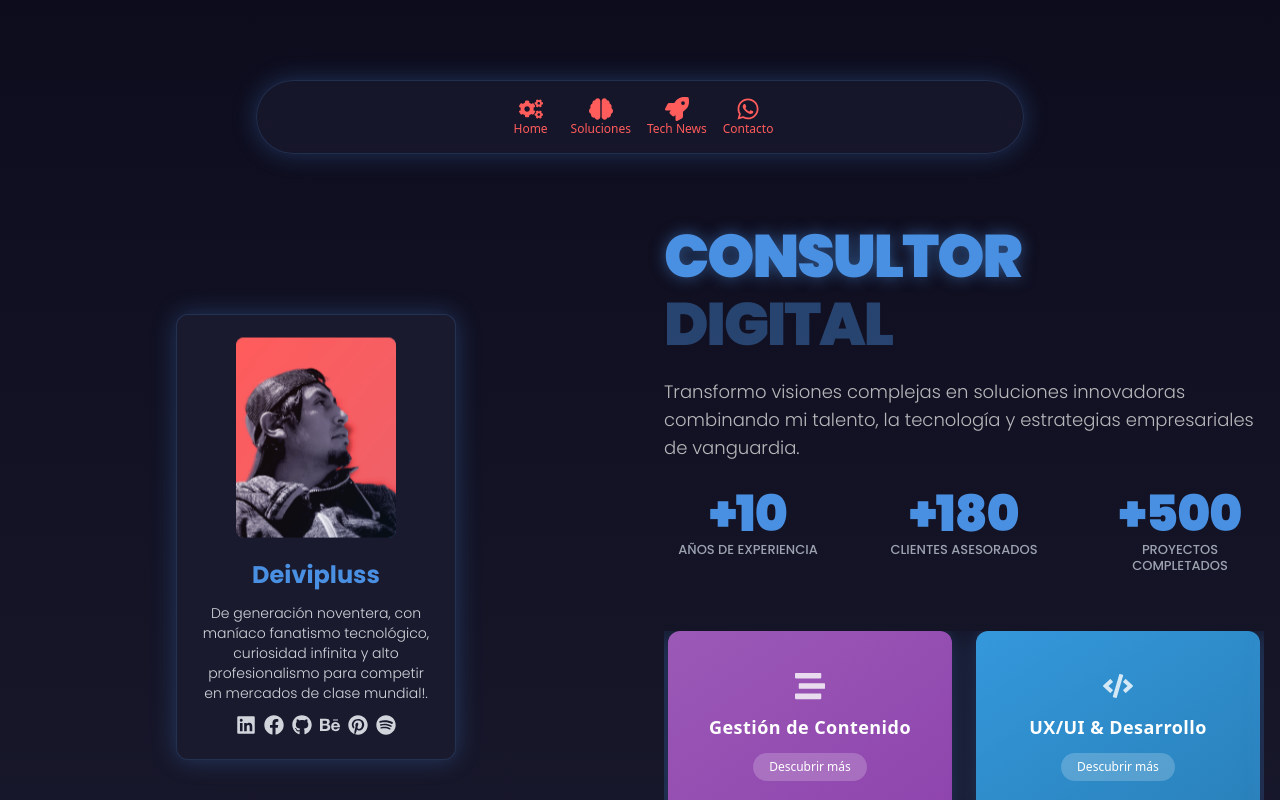
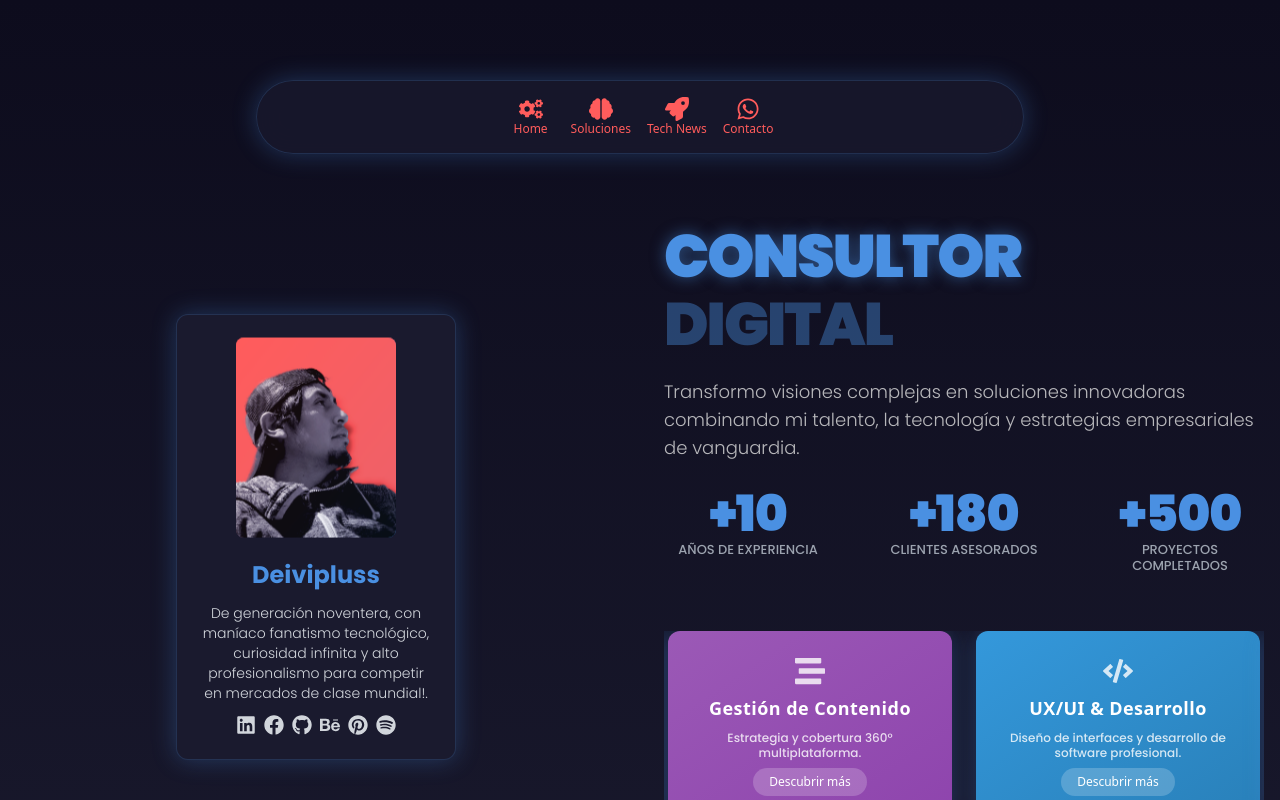
Before and after one commit to deivipluss/landing, a Next.js app: page / in a window 1280 px wide. Shown: the top 800 px of the page. Built offline with nearby package versions, Linux system fonts and the light colour scheme.

Commit message:
feat: Agregadas descripciones concisas a las tarjetas de servicios

```diff
--- a/app/page.tsx
+++ b/app/page.tsx
@@ -4,36 +4,42 @@ import React, { useState, useEffect, useRef } from "react";
 const serviceCards = [
   {
     title: "Gerencias 360°",
+    desc: "Comunicación, operaciones y rentabilidad para el éxito empresarial.",
     icon: <FaUserTie className="text-2xl sm:text-3xl opacity-80 group-hover:opacity-100 transition-opacity" />,
     color: "from-[#4A90E2] to-[#00F5D4]",
     href: "/gerencias"
   },
   {
     title: "Redes de Membresía",
+    desc: "OnlyFans · Loverfans · Fansly · Patreon",
     icon: <FaFire className="text-2xl sm:text-3xl opacity-80 group-hover:opacity-100 transition-opacity" />,
     color: "from-[#FF0000] to-[#8B0000]",
     href: "/redes-membresia"
   },
   {
     title: "Gestión de Contenido",
+    desc: "Estrategia y cobertura 360° multiplataforma.",
     icon: <FaStream className="text-2xl sm:text-3xl opacity-80 group-hover:opacity-100 transition-opacity" />,
     color: "from-[#9B59B6] to-[#8E44AD]",
     href: "/gestion-contenido"
   },
   {
     title: "UX/UI & Desarrollo",
+    desc: "Diseño de interfaces y desarrollo de software profesional.",
     icon: <FaCode className="text-2xl sm:text-3xl opacity-80 group-hover:opacity-100 transition-opacity" />,
     color: "from-[#3498DB] to-[#2980B9]",
     href: "/ux-desarrollo"
   },
   {
     title: "Funnels & Leads IA",
+    desc: "Embudos de venta y captación automatizada de clientes.",
     icon: <FaChartLine className="text-2xl sm:text-3xl opacity-80 group-hover:opacity-100 transition-opacity" />,
     color: "from-[#00C9A7] to-[#4A90E2]",
     href: "/funnels-leads"
   },
   {
     title: "Entrenamiento Ejecutivo",
+    desc: "Desarrollo de habilidades para la toma de decisiones estratégicas.",
     icon: <FaGraduationCap className="text-2xl sm:text-3xl opacity-80 group-hover:opacity-100 transition-opacity" />,
     color: "from-[#FFB75E] to-[#ED8F03]",
     href: "/entrenamiento-ejecutivo"
@@ -81,10 +87,11 @@ const ServiceSlider: React.FC = () => {
               whileHover={{ scale: 1.03 }}
               className={`bg-gradient-to-br ${card.color} text-white p-4 sm:p-5 rounded-xl relative shadow-glow h-[170px] sm:h-[190px] flex items-center justify-center w-full overflow-hidden`}
             >
-              <div className="flex flex-col items-center justify-center text-center space-y-3 z-10">
+              <div className="flex flex-col items-center justify-center text-center space-y-2 z-10">
                 {card.icon}
                 <h3 className="text-lg font-bold tracking-wide">{card.title}</h3>
-                <div className="bg-white/20 px-4 py-1.5 rounded-full text-xs hover:bg-white/30 transition-all mt-2">
+                <p className="text-xs opacity-80 font-poppins font-medium leading-tight">{card.desc}</p>
+                <div className="bg-white/20 px-4 py-1.5 rounded-full text-xs hover:bg-white/30 transition-all">
                   Descubrir más
                 </div>
               </div>
@@ -125,10 +132,11 @@ const ServiceSlider: React.FC = () => {
                   className={`bg-gradient-to-br ${card.color} text-white p-4 sm:p-5 rounded-xl relative shadow-glow h-[170px] sm:h-[190px] flex items-center justify-center w-full overflow-hidden group`}
                   style={{ transformOrigin: 'center' }}
                 >
-                  <div className="flex flex-col items-center justify-center text-center space-y-3 z-10">
+                  <div className="flex flex-col items-center justify-center text-center space-y-2 z-10">
                     {card.icon}
                     <h3 className="text-lg font-bold tracking-wide">{card.title}</h3>
-                    <div className="bg-white/20 px-4 py-1.5 rounded-full text-xs hover:bg-white/30 transition-all mt-2">
+                    <p className="text-xs opacity-80 font-poppins font-medium leading-tight">{card.desc}</p>
+                    <div className="bg-white/20 px-4 py-1.5 rounded-full text-xs hover:bg-white/30 transition-all">
                       Descubrir más
                     </div>
                   </div>
```
